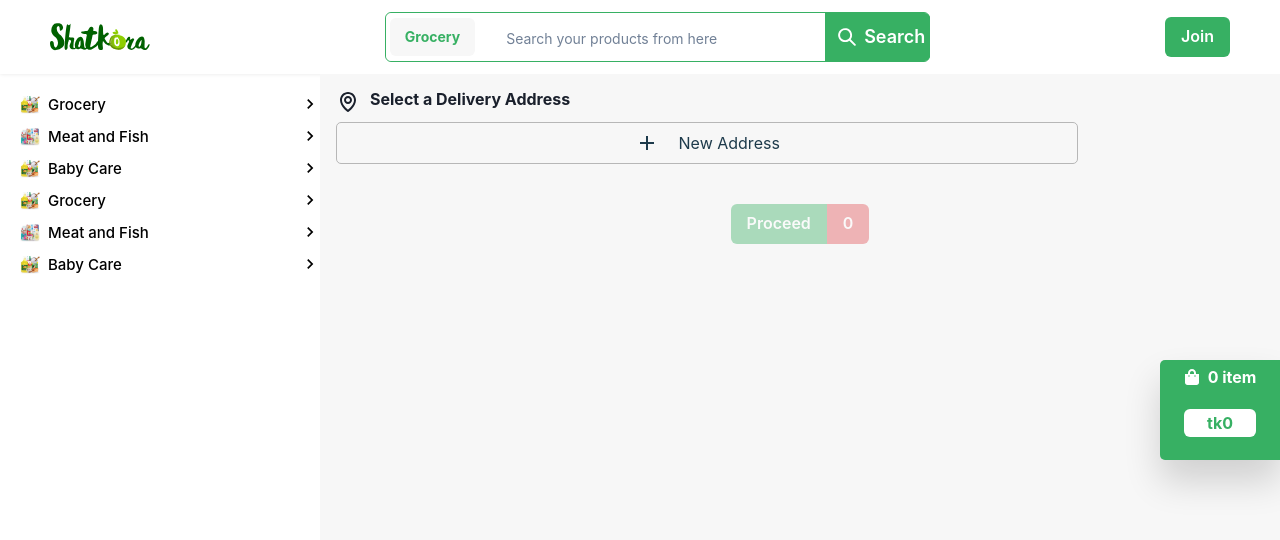
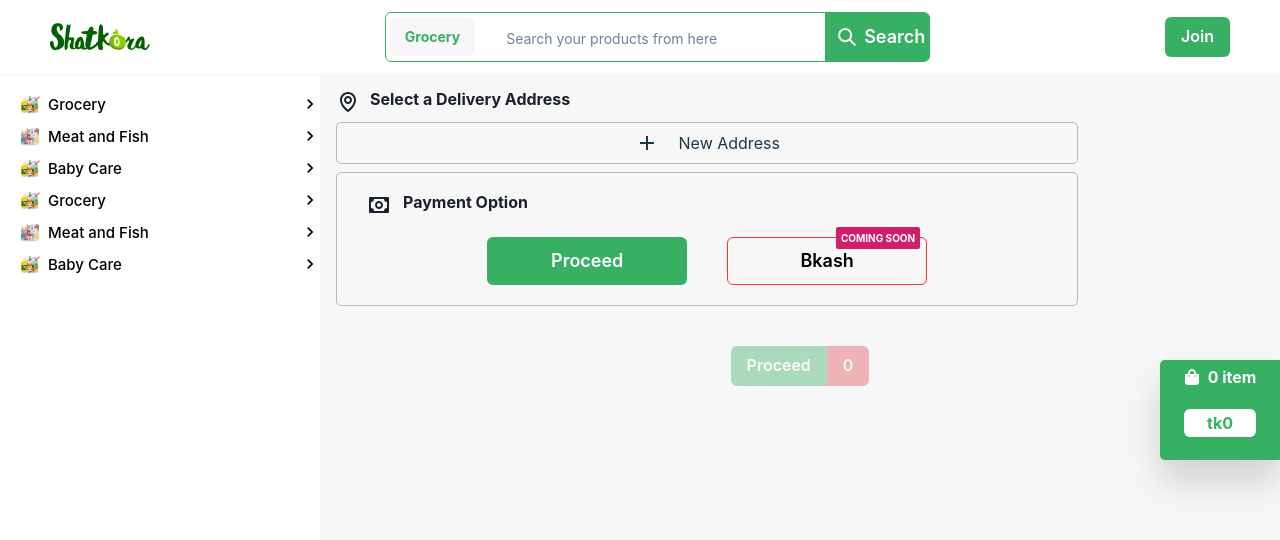
Before and after one commit to mahfuj02/grocery-bazar, a Next.js app: page /checkout in a window 1280 px wide. Shown: the top 540 px of the page. Built offline with nearby package versions, Linux system fonts and the light colour scheme.

Commit message:
Implement payment method button

```diff
--- a/components/LoginModal.tsx
+++ b/components/LoginModal.tsx
@@ -8,8 +8,6 @@
   ModalHeader,
   ModalOverlay
 } from "@chakra-ui/react";
-
-
 import { GoogleIcon } from "@/providers/ProviderIcons";
 import Logo from "./Logo";
 
--- a/pages/checkout/index.tsx
+++ b/pages/checkout/index.tsx
@@ -1,7 +1,7 @@
 import AddressForm from "@/components/checkout/AddressForm";
-import { Box, Button, Heading, Text, VStack } from "@chakra-ui/react";
+import { Badge, Box, Button, Heading, Text, VStack } from "@chakra-ui/react";
 import React, { useState } from "react";
-import { BiMap, BiPlus } from "react-icons/bi";
+import { BiMap, BiPlus, BiMoney } from "react-icons/bi";
 
 import { FormData } from "../../components/checkout/AddressForm";
 import DeleteAddress from "@/components/checkout/DeleteAddress";
@@ -94,6 +94,57 @@
               </Box>
             </Box>
           ))}
+
+          <Box
+            borderRadius={5}
+            border={"1px solid #B7B7B7"}
+            width={{ base: "100", lg: "80%" }}
+            my={2}
+            p={5}
+          >
+            <Box display="flex" ml={"10px"} mb={5}>
+              <BiMoney size="24px" />
+              <Heading fontSize="16px" px={3}>
+                Payment Option
+              </Heading>
+            </Box>
+
+            <VStack>
+              <Box>
+                <Button
+                  size="lg"
+                  width={{ base: "100px", md:'150px', lg: "200px" }}
+                  bg="secondary"
+                  textColor="white"
+                  _hover={{ bg: "secondary" }}
+                  mr={10}
+                >
+                  Proceed{" "}
+                </Button>
+                <Button
+                  size="lg"
+                  width={{ base: "100px", md:'150px', lg: "200px" }}
+                  colorScheme="#F7F7F7"
+                  border="1px solid #FF3131"
+                  textColor="black"
+                  cursor='default'
+                >
+                  Bkash
+                  <Box position="absolute" top="-12px" right="6px">
+                    <Badge
+                      textColor="white"
+                      fontSize="10px"
+                      p="5px"
+                      bg="#D01E6A"
+                    >
+                      coming soon
+                    </Badge>
+                  </Box>
+                </Button>
+              </Box>
+            </VStack>
+          </Box>
+
           <VStack mt={10}>
             <Box>
               <Button
```
Also changed, not shown: 1 other file (tests, documents, lock files or other folders).
